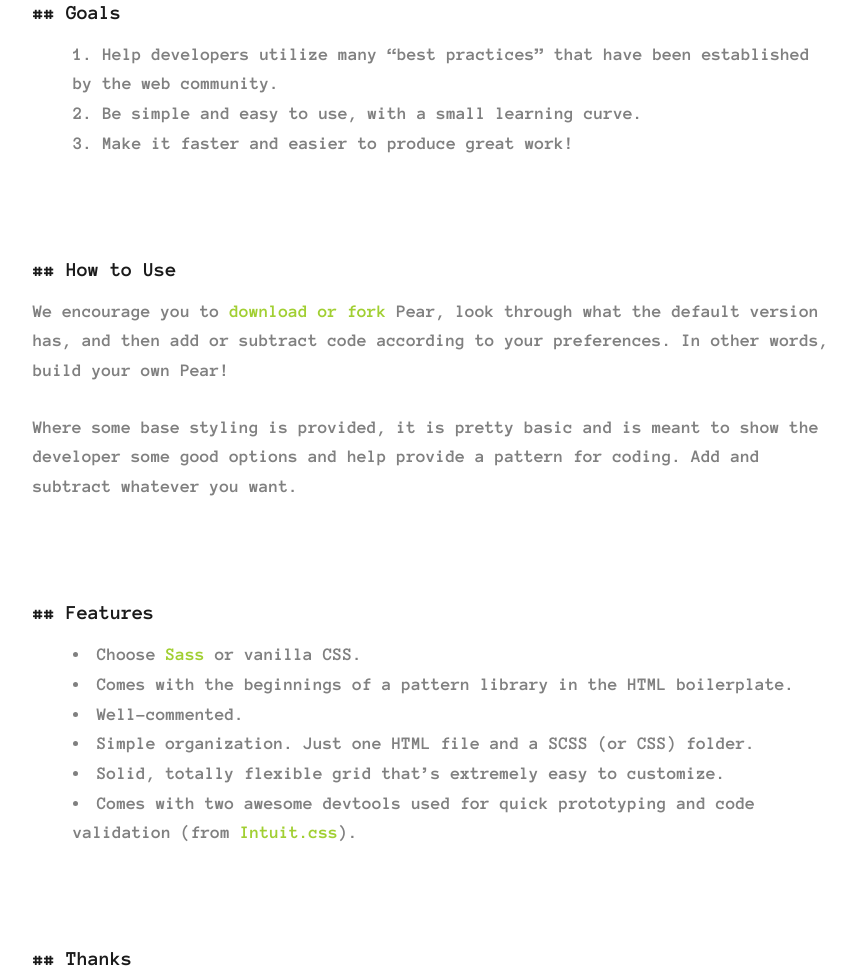
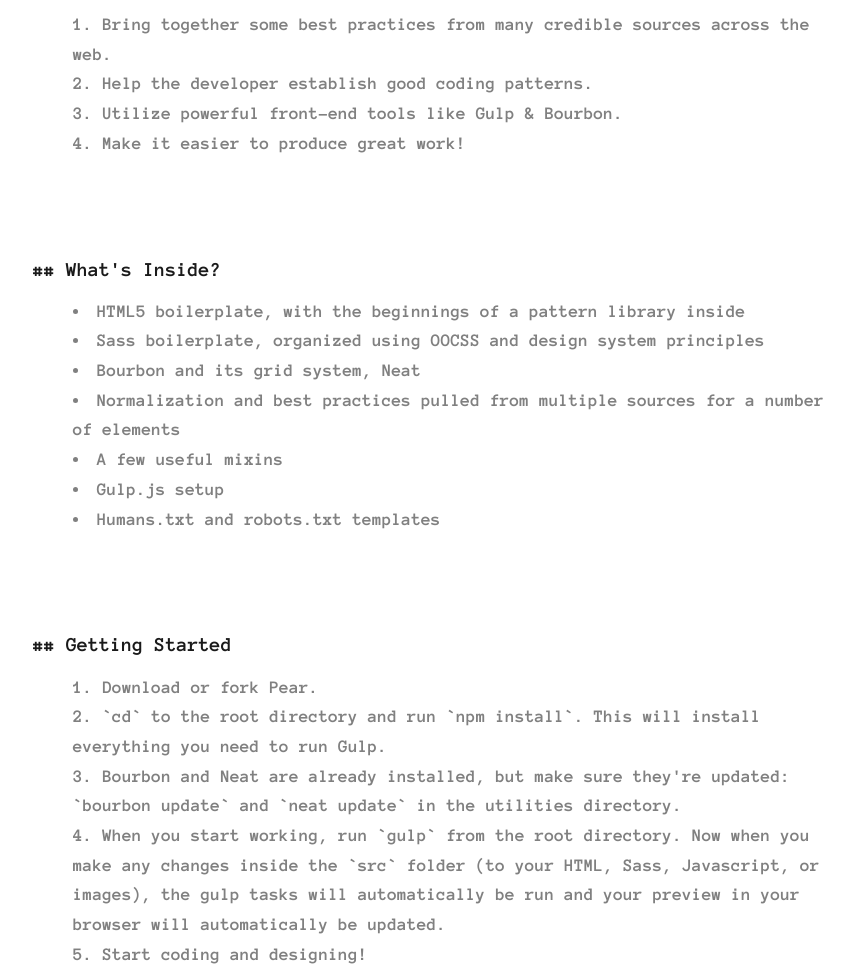
Before and after one commit to jrdnbwmn/pear, a plain HTML site: page index.html in a window 1280 px wide. Shown: the part 854-1826 px from the top of the page, without its empty margins (207-1063 px from the left). Drawn offline with Linux system fonts and the light colour scheme.

Commit message:
Wording changes

```diff
--- a/index.html
+++ b/index.html
@@ -46,9 +46,9 @@
         <div class="container">
 
             <h1># Pear</h1>
-            <p>Pear is a powerful, responsive, Sass–based front–end kit intended to be a starting point for any website or web app project. It takes advantage of the latest web development best practices and is purposefully lean so that it can be easily used on any project without worrying about pre–built styling.</p>
-            <p>Pear is not a UI framework. Frameworks are great and are extremely useful in some situations, like when you’re building prototypes. But with a framework like <a href="http://foundation.zurb.com/index.html">Foundation</a> or <a href="http://getbootstrap.com/">Bootstrap</a>, someone else has already coded a LOT of CSS for you – you have to go through their docs to understand everything and know what things to put where to get your desired effect and then delete everything you don’t use. In other words, you are adhering your work to what someone else built. Pear, on the other hand, simply lays a solid foundation for you to begin creating your own HTML and CSS.</p>
-            <p>Pear represents a lot of research and inspiration from several excellent sources, and is a continual work in progress. Feel free to use anything you like.</p>
+            <p>Pear is an advanced, responsive front–end kit intended to be a starting point for any web design project. It takes advantage of the latest web development best practices and is purposefully lean so that it can be easily used on any project without worrying about pre–built styling.</p>
+            <p>Pear is not a UI framework. Frameworks are great and are extremely useful in some situations, like when you’re building prototypes. But with a framework like Foundation or Bootstrap, you are adhering your work to the styling that someone else built. Pear, on the other hand, simply lays a solid foundation for you to begin creating your own HTML and CSS, providing coding patterns instead of pre–made decisions.</p>
+            <p>Pear represents a lot of research and inspiration from several excellent sources, and is a continual work in progress. Feel free to use anything you like, and feedback is welcomed!</p>
 
             <div class="download1">
                 <a class="btn btn-primary" href="https://github.com/eatamango/Pear">View on GitHub →</a>
@@ -56,24 +56,47 @@
 
             <h2>## Goals</h2>
             <ol>
-                <li>Help developers utilize many “best practices” that have been established by the web community.</li>
-                <li>Be simple and easy to use, with a small learning curve.</li>
-                <li>Make it faster and easier to produce great work!</li>
+                <li>Bring together some best practices from many credible sources across the web.</li>
+                <li>Help the developer establish good coding patterns.</li>
+                <li>Utilize powerful front–end tools like Gulp & Bourbon.</li>
+                <li>Make it easier to produce great work!</li>
             </ol>
+
+            <h2>## What's Inside?</h2>
+            <ul>
+                <li>HTML5 boilerplate, with the beginnings of a pattern library inside</li>
+                <li>Sass boilerplate, organized using OOCSS and design system principles</li>
+                <li>Bourbon and its grid system, Neat</li>
+                <li>Normalization and best practices pulled from multiple sources for a number of elements</li>
+                <li>A few useful mixins</li>
+                <li>Gulp.js setup</li>
+                <li>Humans.txt and robots.txt templates</li>
+            </ul>
+
+            <h2>## Getting Started</h2>
+            <ol>
+                <li>Download or fork Pear.</li>
+                <li>`cd` to the root directory and run `npm install`. This will install everything you need to run Gulp.</li>
+                <li>Bourbon and Neat are already installed, but make sure they're updated: `bourbon update` and `neat update` in the utilities directory.</li>
+                <li>When you start working, run `gulp` from the root directory. Now when you make any changes inside the `src` folder (to your HTML, Sass, Javascript, or images), the gulp tasks will automatically be run and your preview in your browser will automatically be updated.</li>
+                <li>Start coding and designing!</li>
+            </ol>
+
+
 
             <h2>## How to Use</h2>
             <p>We encourage you to <a href="https://github.com/eatamango/Pear">download or fork</a> Pear, look through what the default version has, and then add or subtract code according to your preferences. In other words, build your own Pear!</p>
-            <p>Where some base styling is provided, it is pretty basic and is meant to show the developer some good options and help provide a pattern for coding. Add and subtract whatever you want.</p>
+            <p>Where some base styling is provided, it is pretty basic and is meant to show the developer some good options and help provide a pattern for coding.</p>
 
-            <h2>## Features</h2>
-            <ul>
-                <li>Choose <a href="http://sass-lang.com/">Sass</a> or vanilla CSS.</li>
-                <li>Comes with the beginnings of a pattern library in the HTML boilerplate.</li>
-                <li>Well–commented.</li>
-                <li>Simple organization. Just one HTML file and a SCSS (or CSS) folder.</li>
-                <li>Solid, totally flexible grid that’s extremely easy to customize.</li>
-                <li>Comes with two awesome devtools used for quick prototyping and code validation (from <a href="http://inuitcss.com/">Intuit.css</a>).</li>
-            </ul>
+            <h2>## Vocabulary</h2>
+            <p>Objects in Pear are divided into three types (our design system):</p>
+            <p><strong>Elements:</strong> Elements are basic building blocks; they have distinct properties and can’t be broken down further without losing their meaning.</p>
+            <p><strong>Components:</strong> Components are elements grouped together, which take on new properties as a result; they are groups of elements that function together as a unit like a form label, search input, and button combining to form a search form.</p>
+            <p><strong>Blocks:</strong> Blocks are distinct chunks of a webpage; they are groups of components and sometimes solitary elements.</p>
+            <p>Pear also has a pattern for including skins:</p>
+            <p></p>Skins: In OOCSS, "skins" are defined as repeating visual features (like borders, backgrounds, margins, paddings, and so forth) or any extension to an object that you can define separately and then mix-and-match with your various objects to achieve visual variety, while remaining visually consistent and writing much less code. </p>
+            <p>There's a folder called "utilities" in the SCSS directory.</p>
+            <p><strong>Utilities:</strong> For Pear, I define utilities as tools we use to improve coding or add functionality, such as normalization and mixin tools. Utilities don't necessarily have anything to do with the design system or OOCSS, so they are kept separate.</p>
 
             <h2>## Thanks</h2>
             <p>We drew inspiration from some excellent sources, including:</p>
@@ -89,9 +112,7 @@
             </ul>
 
             <footer>
-                <p>If you've used Pear on a project, shoot us a link! We'd love to see your work.</p>
-                <p>Licensed under <a href="http://unlicense.org/">The Unlicense</a>.</p>
-                <p>Created by <a href="http://eatamango.com">Mango</a>.</p>
+                <p>Created by <a href="http://jrdnbwmn.com">Jordan Bowman</a>.</p>
             </footer>
 
             <div class="download2">
```
